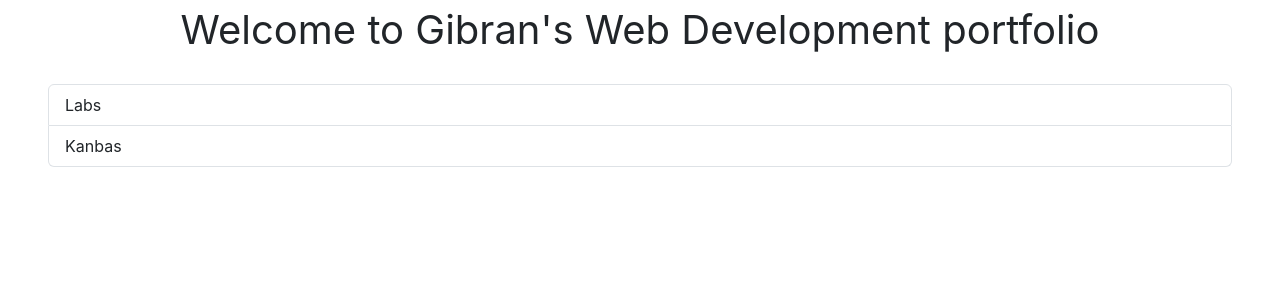
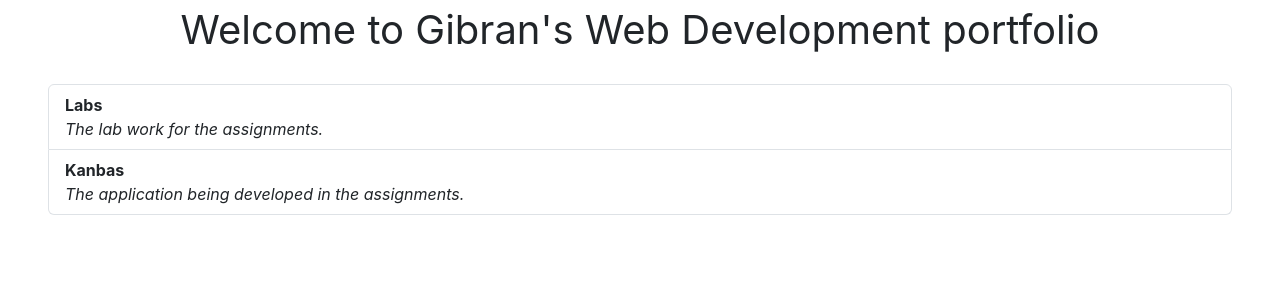
Before and after one commit to gibran96/kanbas-react-web-app, a React (Create React App) app: page / in a window 1280 px wide. Shown: the top 300 px of the page. Built offline with nearby package versions, Linux system fonts and the light colour scheme.

Commit message:
Updated the landing page.
Signed-off-by: gibranmyageri <myageri.g@northeastern.edu>

```diff
--- a/src/Landing/index.js
+++ b/src/Landing/index.js
@@ -12,9 +12,15 @@ function landing() {
         </div>
         <div className="list-group mt-4 px-5">
           <Link to="/Labs/"
-              className="list-group-item list-group-item-action">Labs</Link>
+                className="list-group-item list-group-item-action">
+            <div className={'fw-bold'}>Labs</div>
+            <div className={'fst-italic'}>The lab work for the assignments.</div>
+          </Link>
           <Link to="/Kanbas/"
-              className="list-group-item list-group-item-action">Kanbas</Link>
+                className="list-group-item list-group-item-action">
+            <div className={'fw-bold'}>Kanbas</div>
+            <div className={'fst-italic'}>The application being developed in the assignments.</div>
+          </Link>
         </div>
       </div>
   );
```
Lines whose indentation alone changed are shown as unchanged.
